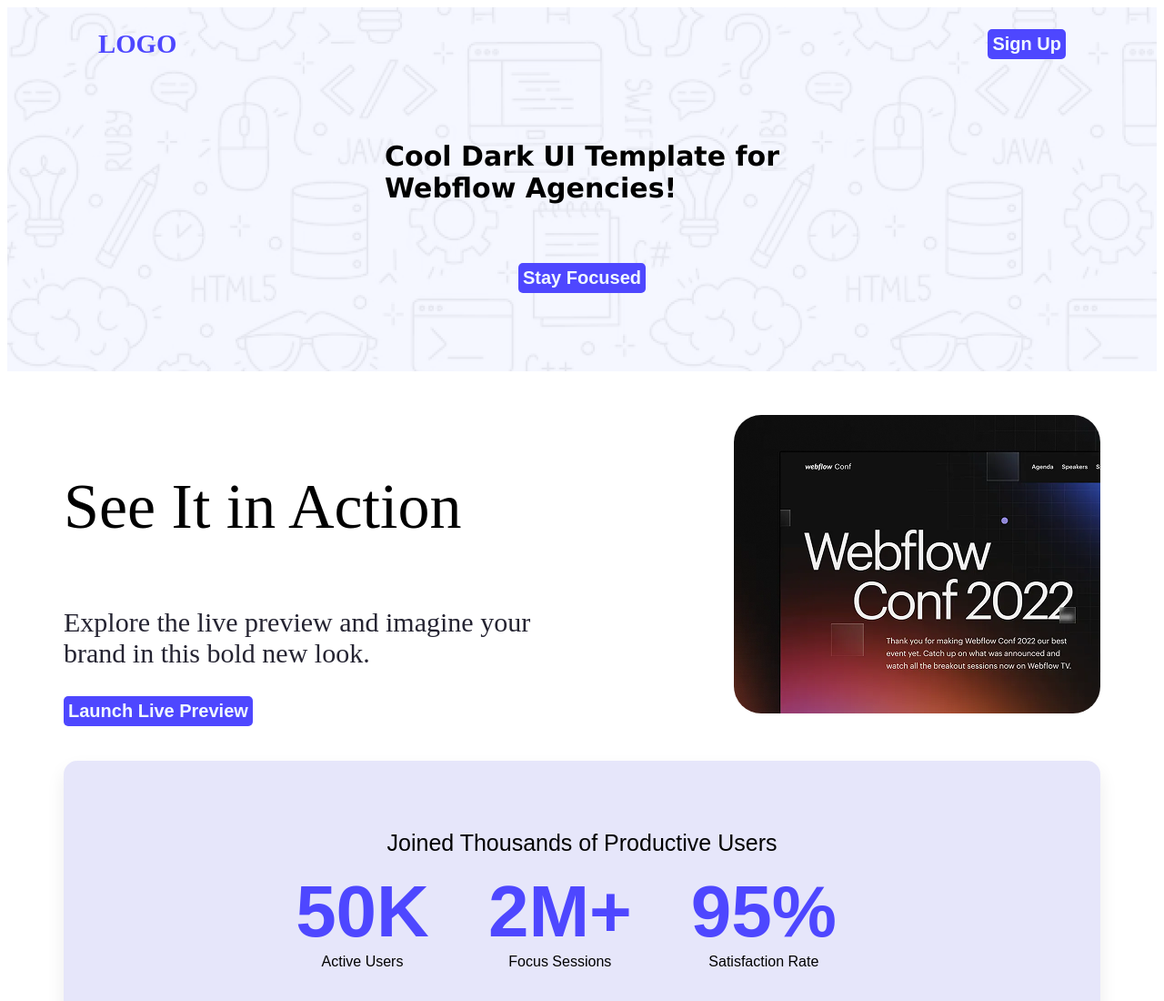
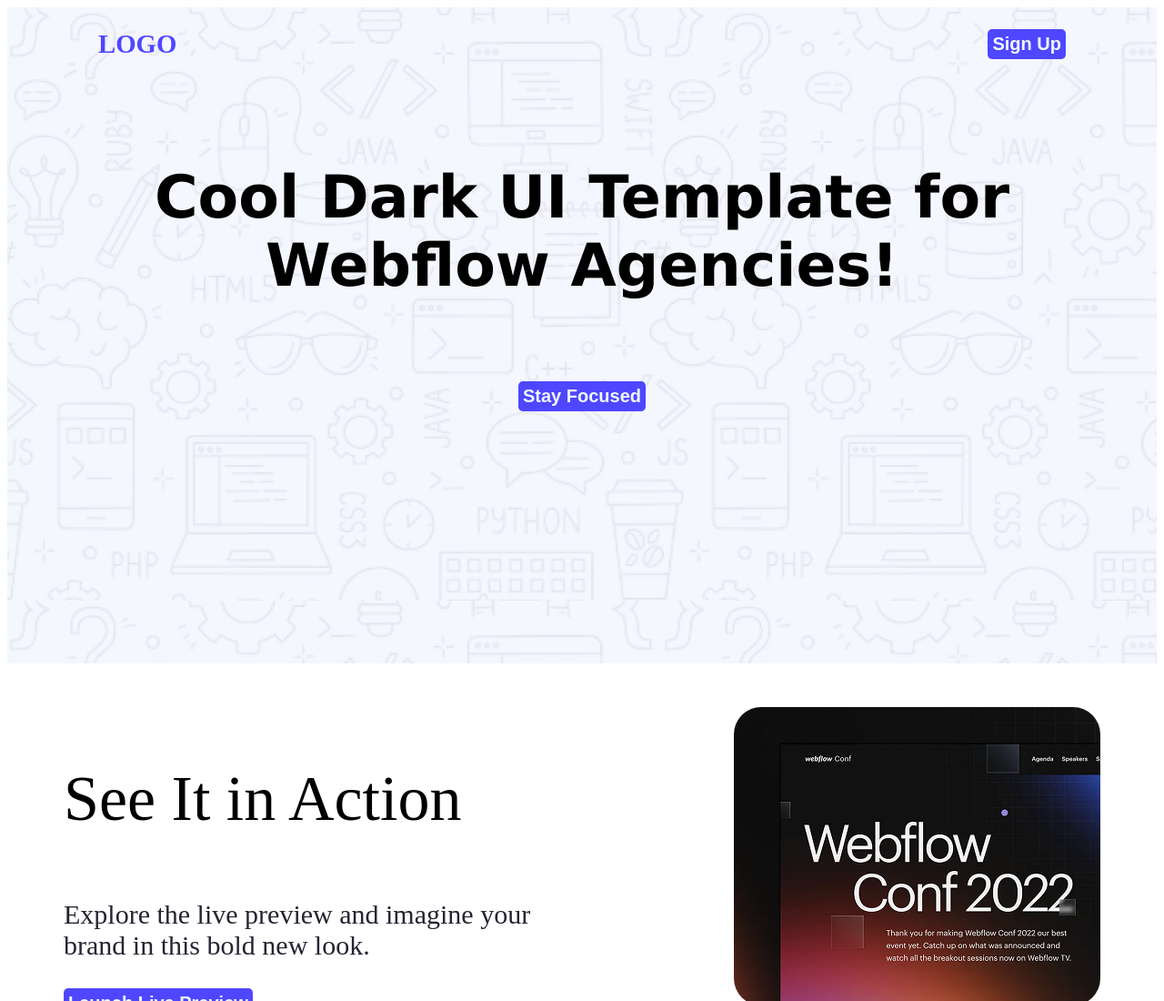
Before and after one commit to Taher417/assignment, a plain HTML site: page index.html in a window 1280 px wide. Shown: the top 1100 px of the page at 91% size. Drawn offline with Linux system fonts and the light colour scheme.

Commit message:
Update index.css
changing banner

```diff
--- a/index.css
+++ b/index.css
@@ -1,6 +1,6 @@
 header{
      width: 100%;
-     height: 400px;
+     height: 721px;
      background-image: url(Hero-bg.png);
 
 
@@ -45,12 +45,12 @@
     display: flex;
     justify-content: center;
     align-items: center;
+    text-align:center;
     height: 200px;
-    font-size: 30px;
+    font-size: 65px;
+    font-weight:bold;
     font-family: 'Lucida Sans', 'Lucida Sans Regular', 'Lucida Grande', 'Lucida Sans Unicode', Geneva, Verdana, sans-serif;
-    background-position: top left, bottom right;
 
-    margin: 0 150px 0 150px;
  }
 
  .action{
```
